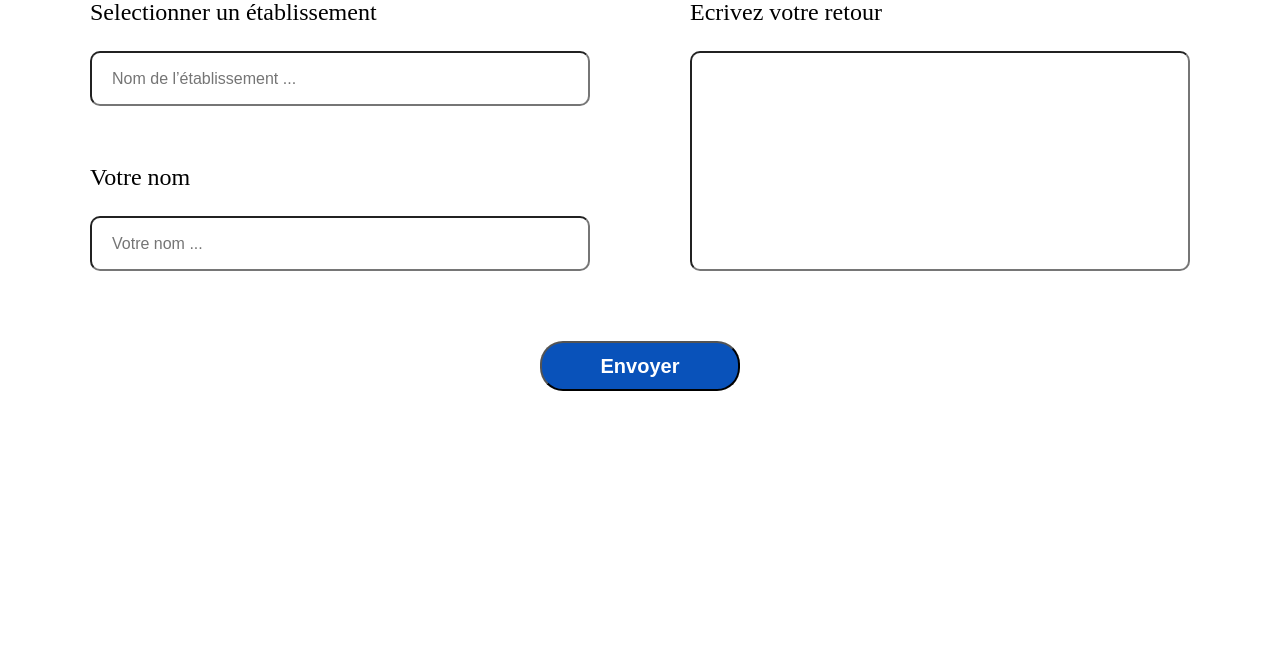
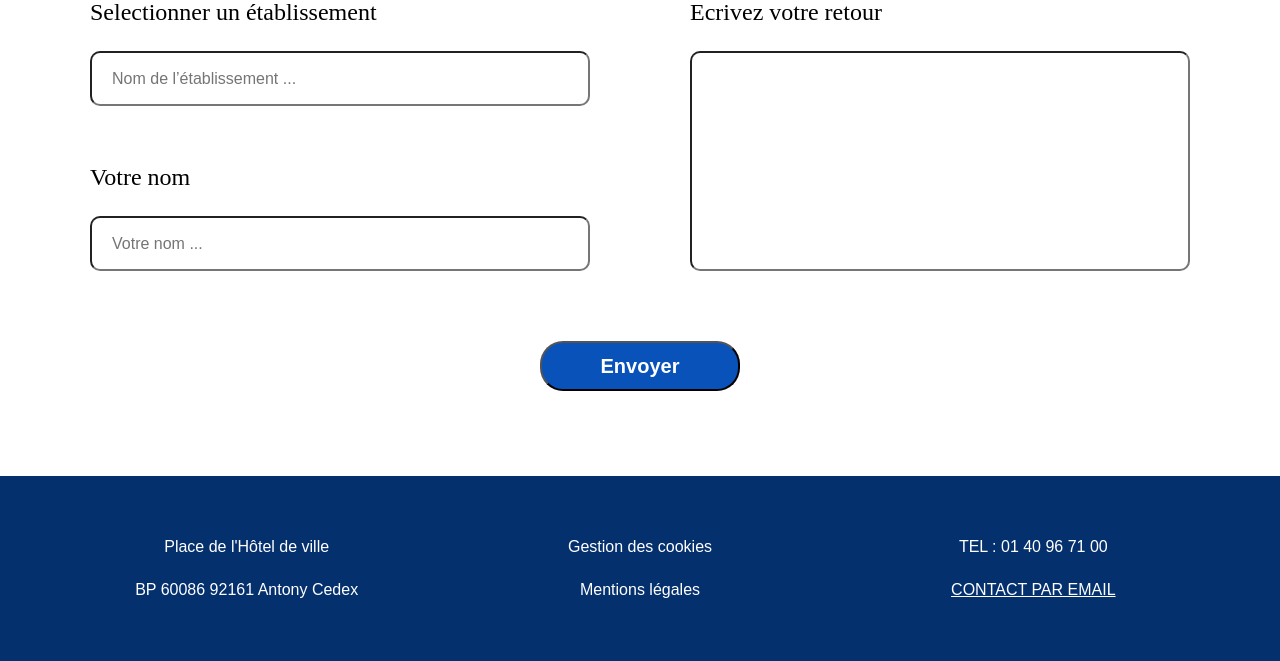
Before and after one commit to ambrekouitini/antony_bap, a PHP site: page /contact.php in a window 1280 px wide. Shown: the part 316-977 px from the top of the page. Before the commit the page ends 707 px from the top, so only its background shows below. Run offline with PHP 8.4, Linux system fonts and the light colour scheme; some web fonts are replaced.

Commit message:
:lipstick: footer added

```diff
--- a/contact.php
+++ b/contact.php
@@ -38,5 +38,9 @@ require_once 'header.php';
         <button type="submit" value="contactForm">Envoyer</button>
     </form>
 </main>
+
+<?php
+require_once 'footer.php';
+?>
 </body>
 </html>
--- /dev/null
+++ b/footer.php
@@ -0,0 +1,16 @@
+<footer>
+    <section>
+        <div class="footerSection1">
+            <p class="footerSectionFirstLine">Place de l'Hôtel de ville</p>
+            <p>BP 60086 92161 Antony Cedex
+        </div>
+        <div class="footerSection2">
+            <a class="footerSectionFirstLine" href="#">Gestion des cookies</a>
+            <a href="#" >Mentions légales</a>
+        </div>
+        <div class="footerSection3">
+            <p class="footerSectionFirstLine">TEL : 01 40 96 71 00</p>
+            <a href="#">CONTACT PAR EMAIL</a>
+        </div>
+    </section>
+</footer>
--- a/public/css/base/_reset.scss
+++ b/public/css/base/_reset.scss
@@ -1,12 +1,4 @@
-* {
-    margin: 0;
-    padding: 0;
-    box-sizing: border-box;
-    font-size: 16px;
-    font-family: 'Koho', sans-serif;
-}
 @import url('https://fonts.cdnfonts.com/css/euclid-flex');
-
 * {
     margin: 0;
     padding: 0;
@@ -15,9 +7,6 @@
     font-family: "Koho", sans-serif;
     font-family: 'Euclid Triangle', sans-serif;
 }
-
-
-
 .index {
     width: 100%;
     height: 100%;
@@ -112,3 +101,56 @@
         display: block;
     }
 }
+/*----------------------------------------------------*/
+footer{
+    section{
+        width: 100%;
+        height: 185px;
+        background-color: #05306E;
+        display: flex;
+        justify-content: center;
+        align-items: center;
+        padding: 0 50px;
+        z-index: 999;
+        margin-top: 85px ;
+
+        color: white;
+        font-family: "Euclid Triangle", sans-serif;
+        font-size: 16px;
+        .footerSection1{
+            display: flex;
+            flex-direction: column;
+            align-items: center;
+            justify-content: space-evenly;
+            width: 900px;
+            a, a:link, a:visited, a:active, a:hover{
+                text-decoration: none;
+                color: white;
+            }
+        }
+        .footerSection2{
+            display: flex;
+            flex-direction: column;
+            align-items: center;
+            justify-content: space-evenly;
+            width: 900px;
+            a, a:link, a:visited, a:active, a:hover{
+                text-decoration: none;
+                color: white;
+            }
+        }
+        .footerSection3{
+            display: flex;
+            flex-direction: column;
+            align-items: center;
+            justify-content: space-evenly;
+            width: 900px;
+            a, a:link, a:visited, a:active, a:hover{
+                color: white;
+            }
+        }
+        .footerSectionFirstLine {
+            margin-bottom: 25px;
+        }
+    }
+}
--- a/public/css/style.css
+++ b/public/css/style.css
@@ -1,12 +1,4 @@
 @import url("https://fonts.cdnfonts.com/css/euclid-flex");
-* {
-  margin: 0;
-  padding: 0;
-  box-sizing: border-box;
-  font-size: 16px;
-  font-family: "Koho", sans-serif;
-}
-
 * {
   margin: 0;
   padding: 0;
@@ -103,6 +95,57 @@
     display: block;
   }
 }
+/*----------------------------------------------------*/
+footer section {
+  width: 100%;
+  height: 185px;
+  background-color: #05306E;
+  display: flex;
+  justify-content: center;
+  align-items: center;
+  padding: 0 50px;
+  z-index: 999;
+  margin-top: 85px;
+  color: white;
+  font-family: "Euclid Triangle", sans-serif;
+  font-size: 16px;
+}
+footer section .footerSection1 {
+  display: flex;
+  flex-direction: column;
+  align-items: center;
+  justify-content: space-evenly;
+  width: 900px;
+}
+footer section .footerSection1 a, footer section .footerSection1 a:link, footer section .footerSection1 a:visited, footer section .footerSection1 a:active, footer section .footerSection1 a:hover {
+  text-decoration: none;
+  color: white;
+}
+footer section .footerSection2 {
+  display: flex;
+  flex-direction: column;
+  align-items: center;
+  justify-content: space-evenly;
+  width: 900px;
+}
+footer section .footerSection2 a, footer section .footerSection2 a:link, footer section .footerSection2 a:visited, footer section .footerSection2 a:active, footer section .footerSection2 a:hover {
+  text-decoration: none;
+  color: white;
+}
+footer section .footerSection3 {
+  display: flex;
+  flex-direction: column;
+  align-items: center;
+  justify-content: space-evenly;
+  width: 900px;
+}
+footer section .footerSection3 a, footer section .footerSection3 a:link, footer section .footerSection3 a:visited, footer section .footerSection3 a:active, footer section .footerSection3 a:hover {
+  color: white;
+}
+footer section .footerSectionFirstLine {
+  margin-bottom: 25px;
+}
+
 .index {
   width: 100%;
   height: 100%;
```
Also changed, not shown: public/css/output.css (+51 -8 lines), 2 other files.
